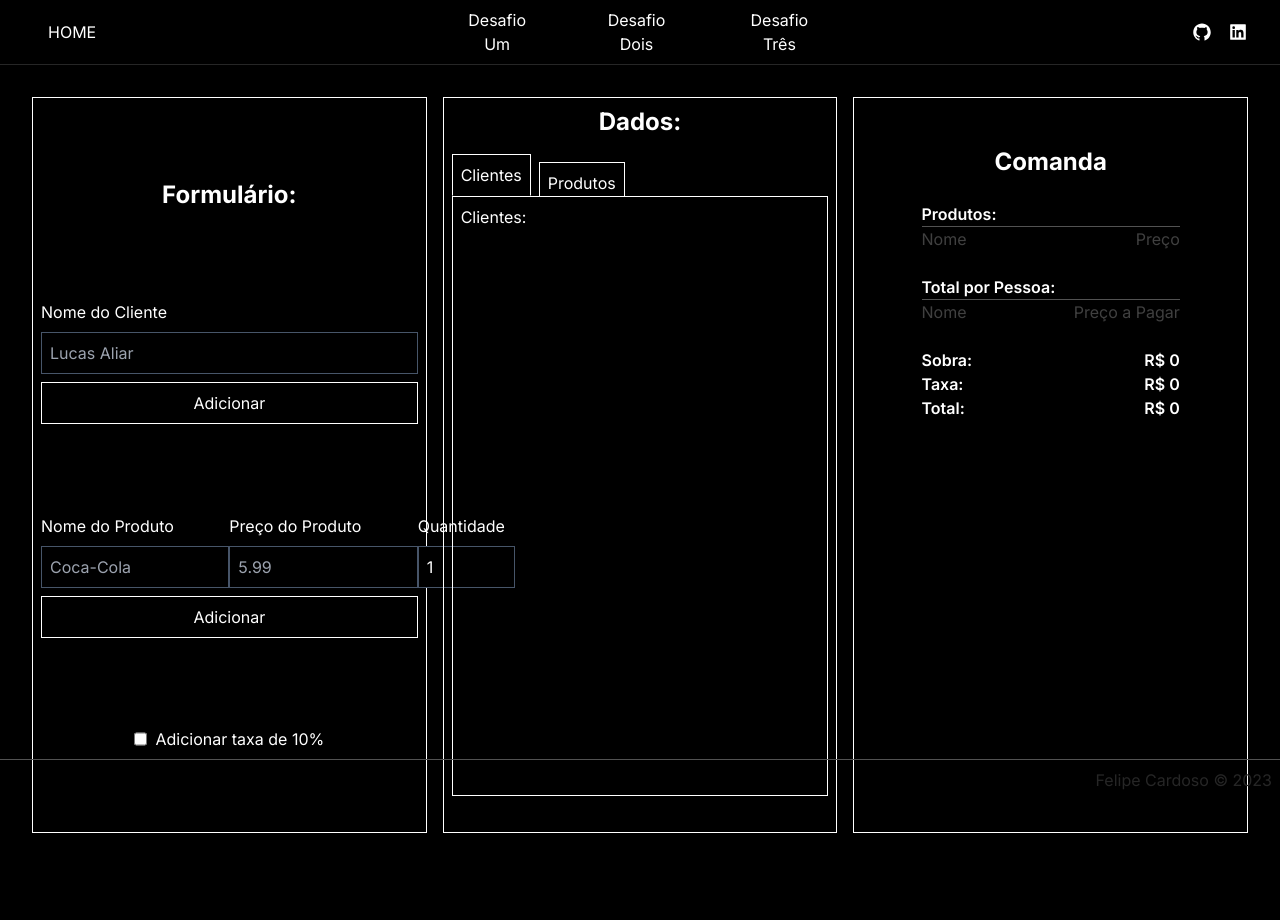
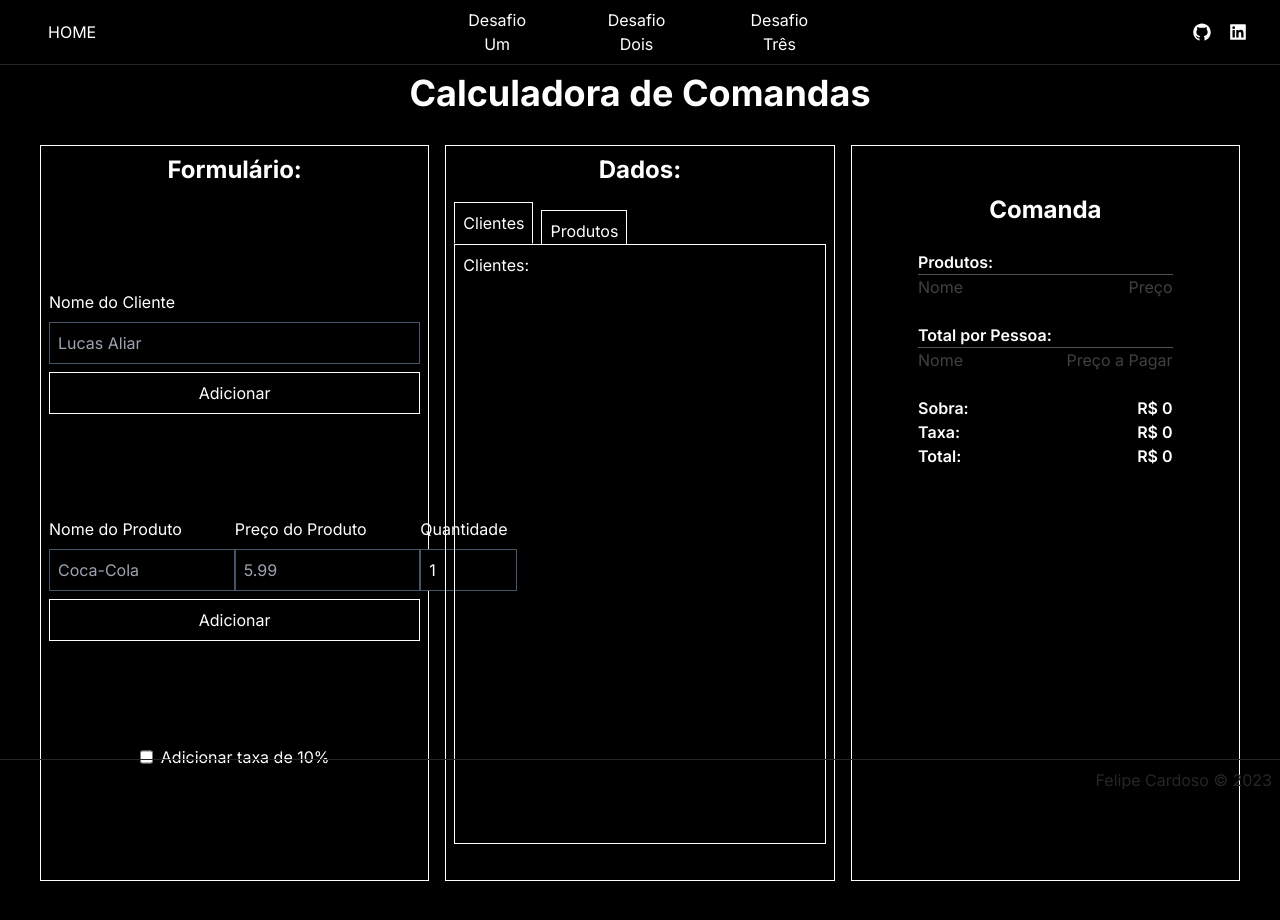
Before and after one commit to imLymei/desafios-rdo, a Next.js app: page /desafio-tres in a window 1280 px wide. Before the commit the page ends 865 px from the top, so only its background shows below. Built offline with nearby package versions, Linux system fonts and the light colour scheme.

Commit message:
style: changed titles to challenges pages

```diff
--- a/app/desafio-dois/page.tsx
+++ b/app/desafio-dois/page.tsx
@@ -134,7 +134,7 @@ function Page() {
 
 	return (
 		<div className='flex flex-col items-center gap-12 p-8'>
-			<h1 className='text-4xl'>Jogo da vida</h1>
+			<h1 className='text-4xl font-bold'>Jogo da vida</h1>
 			<div className='grid grid-cols-11 text-center'>
 				<p></p>
 				<p>0</p>
--- a/app/desafio-tres/page.tsx
+++ b/app/desafio-tres/page.tsx
@@ -247,7 +247,7 @@ function Page() {
 
 	function AddForms() {
 		return (
-			<div className='flex flex-col h-full justify-evenly items-center gap-4 p-2 border border-white rounded-sm'>
+			<div className='flex flex-col h-full justify-between items-center gap-4 p-2 border border-white rounded-sm'>
 				<p className='text-2xl font-bold'>Formulário:</p>
 				<div className='flex flex-col gap-2 w-full'>
 					<label>Nome do Cliente</label>
@@ -305,6 +305,7 @@ function Page() {
 					/>
 					<label htmlFor='tenPercentCheckButton'>Adicionar taxa de 10%</label>
 				</div>
+				<div />
 			</div>
 		);
 	}
@@ -380,7 +381,9 @@ function Page() {
 						</div>
 						<div
 							className={`relative flex justify-between font-semibold ${
-								tenPercentCheckButton && tenPercentPay.length == 0 ? 'text-red-500' : ''
+								tenPercentCheckButton && tenPercentPay.length == 0 && clients.length != 0
+									? 'text-red-500'
+									: ''
 							}`}>
 							<p>Taxa:</p>
 							<p>
@@ -391,7 +394,7 @@ function Page() {
 							</p>
 							<div
 								className={`absolute -right-6 top-1/2 -translate-y-1/2 ${
-									tenPercentCheckButton && tenPercentPay.length == 0 ? '' : 'hidden'
+									tenPercentCheckButton && tenPercentPay.length == 0 && clients.length != 0 ? '' : 'hidden'
 								}`}>
 								<p className='text-xs w-4 h-4 flex justify-center items-center transition-all duration-300 rounded-xl hover:rounded-sm border border-red-500 peer cursor-default'>
 									?
@@ -420,9 +423,11 @@ function Page() {
 	}
 
 	return (
+		<div className='p-2'>
+			<h1 className='text-4xl text-center font-bold'>Calculadora de Comandas</h1>
 			<div className='grid grid-cols-1 sm:grid-cols-3 grid-rows-3 sm:grid-rows-1 gap-4 p-8 h-[1800px] sm:h-[800px]'>
 				<AddForms />
-			<div className='h-full flex flex-col gap-4 p-2 border border-white rounded-sm'>
+				<div className='h-full flex flex-col gap-4 border border-white rounded-sm p-2'>
 					<p className='flex justify-center items-center text-2xl font-bold'>Dados:</p>
 
 					<div className='flex flex-col flex-auto'>
@@ -447,6 +452,7 @@ function Page() {
 				</div>
 				<InvoicePage />
 			</div>
+		</div>
 	);
 }
 
--- a/app/desafio-um/page.tsx
+++ b/app/desafio-um/page.tsx
@@ -107,7 +107,7 @@ function Page() {
 
 	return (
 		<div className='flex flex-col items-center gap-12 p-8'>
-			<h1 className='text-4xl text-center'>Conversor de números romanos</h1>
+			<h1 className='text-4xl text-center font-bold'>Conversor de números romanos</h1>
 
 			<div className='relative w-fit mx-auto '>
 				<form
--- a/components/Footer.tsx
+++ b/components/Footer.tsx
@@ -2,7 +2,7 @@ import Link from 'next/link';
 
 function Footer() {
 	return (
-		<div className='absolute bottom-0 w-screen flex justify-end p-2 border-t border-neutral-600'>
+		<div className='absolute bottom-0 w-screen flex justify-end p-2 border-t border-neutral-800'>
 			<Link href={'https://lymei.art'} target='_blank' className='text-neutral-800 text-center'>
 				Felipe Cardoso © 2023
 			</Link>
```
Lines whose indentation alone changed are shown as unchanged.
